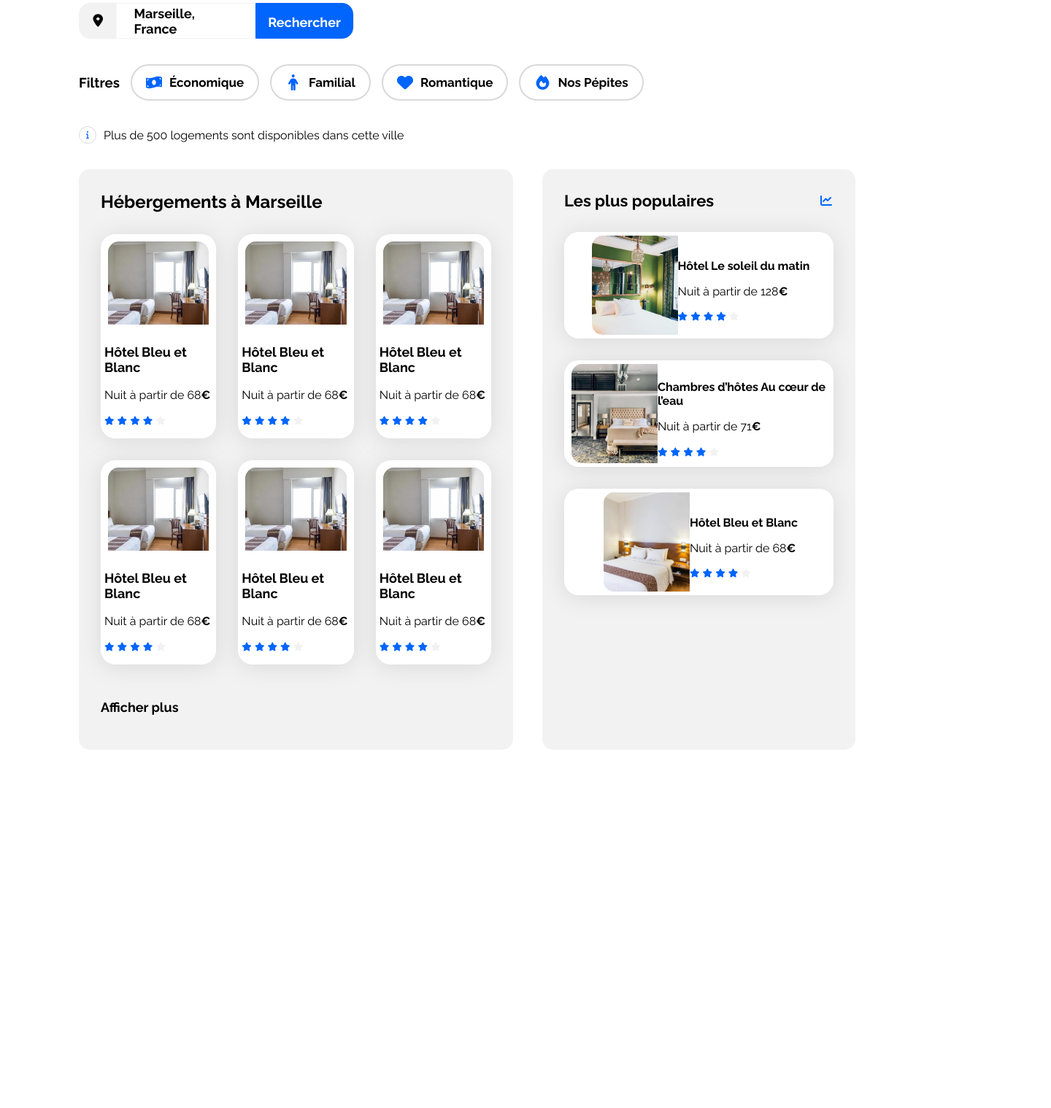
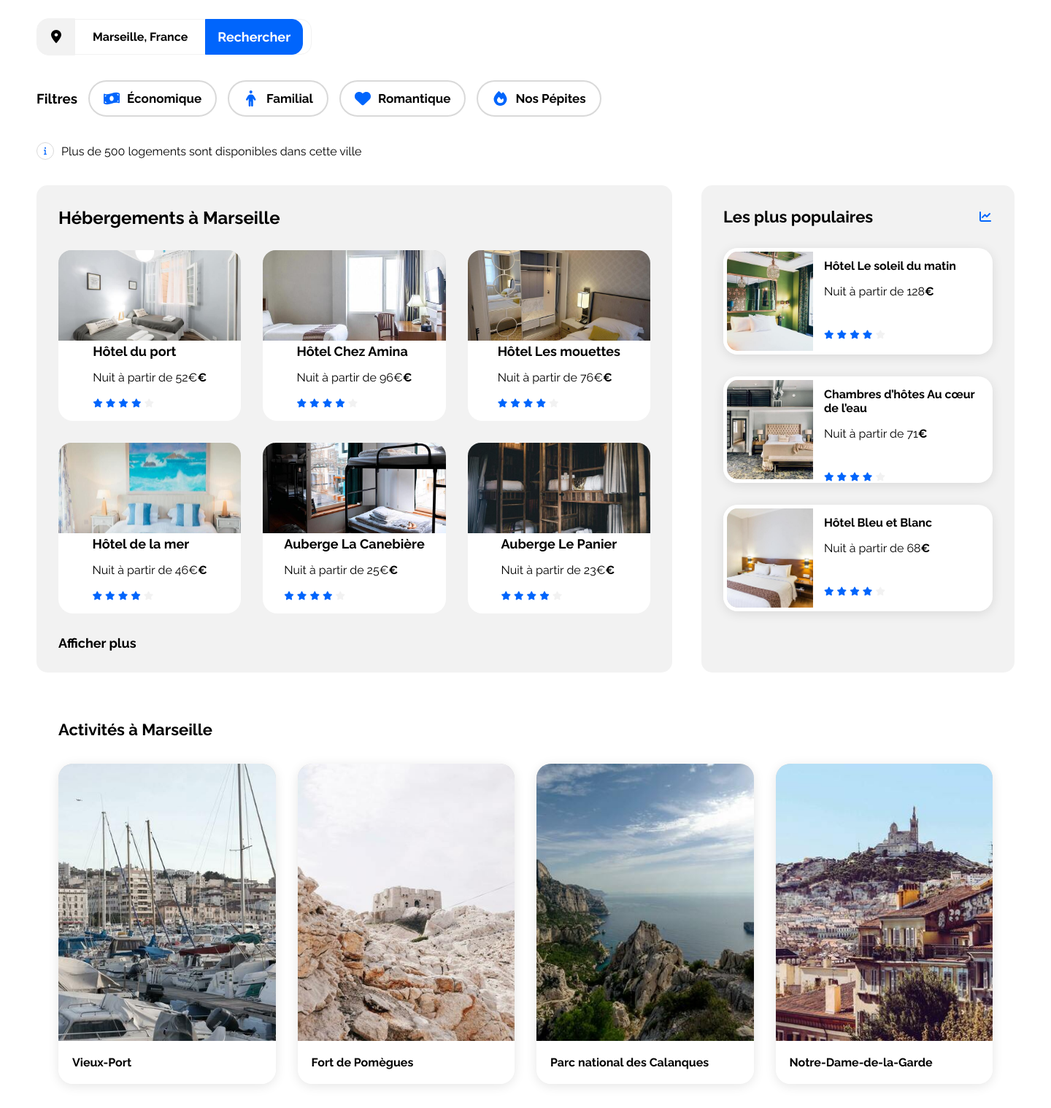
Before and after one commit to DagueG/Web-Project, a plain HTML site: page index.html in a window 1280 px wide. Shown: the part 172-1691 px from the top of the page at 73% size, 1440 px wide, since content can reach past the window. Before the commit the page ends 1208 px from the top, so only its background shows below. Drawn offline with Linux system fonts and the light colour scheme.

Commit message:
ADD: Activite section

```diff
--- a/css/style.css
+++ b/css/style.css
@@ -1,10 +1,13 @@
-/****** General ***********/
 * {
     font-family: 'Raleway', sans-serif;
     box-sizing: border-box;
 }
 
 h2 {
+    margin: 0;
+}
+
+h3 {
     margin: 0;
 }
 
@@ -19,15 +22,12 @@ h2 {
 }
 
 body {
+    margin: 0;
     display: flex;
-    justify-content: center;
-}
-
-.main-container {
-    width: 100%;
-    max-width: 1440px;
-    padding: 0 50px;
-    box-sizing: border-box;
+    width: 1440px;
+    flex-direction: column;
+    align-items: flex-start;
+    gap: 30px;
 }
 
 a {
@@ -38,17 +38,6 @@ a {
 .section-title {
     margin: 0;
     font-size: 22px;
-}
-
-.card {
-    background-color: white;
-    border-radius: 20px;
-    padding: 5px;
-    filter: drop-shadow(0px 3px 15px rgba(0, 0, 0, 0.1));
-}
-
-.card img {
-    object-fit: cover;
 }
 
 .card-title {
@@ -69,12 +58,12 @@ a {
 @media (max-width: 767.98px) {
 }
 
-
 header {
-    height: 80px;
     display: flex;
-    justify-content: space-between;
-    align-items: center;
+    justify-content: center;
+    align-items: flex-start;
+    gap: 934.91px;
+    align-self: stretch;
 }
 
 nav ul {
@@ -164,11 +153,13 @@ nav ul {
 }
 
 .search-bar button {
+    display: flex;
     height: 49px;
     padding: 15px 16px;
+    align-items: center;
     gap: 10px;
+    border-radius: 0px 15px 15px 0px;
 
-    border-radius: 0px 15px 15px 0px;
     border: 1px solid var(--main-color, #0065FC);
     background: var(--main-color, #0065FC);
     color: #ffffff;
@@ -239,6 +230,10 @@ main {
     align-self: stretch;
 }
 
+.card img {
+    object-fit: cover;
+}
+
 .offer-main {
     display: flex;
     padding: 30px;
@@ -274,7 +269,6 @@ main {
     align-self: stretch;
     color: #000;
 
-    /* Title/Filter */
     font-family: Raleway;
     font-size: 18px;
     font-style: normal;
@@ -285,8 +279,7 @@ main {
 .offer-main .card img {
     height: 124px;
     align-self: stretch;
-    border-radius: 20px 20px 0px 0px;
-    border: 5px solid var(--White, #FFF);
+    border-radius: 18px 18px 0px 0px;
     background: url(<path-to-image>), lightgray 50% / cover no-repeat;
 }
 
@@ -310,7 +303,7 @@ main {
     background: var(--Grey, #F2F2F2);
 }
 
-.populaires-cards {
+.frame-sponso {
     display: flex;
     flex-direction: column;
     align-items: flex-start;
@@ -335,15 +328,31 @@ main {
     height: 15.75px;
 }
 
-.populaires-cards .card {
+.frame-sponso .card {
     display: flex;
     height: 146px;
     justify-content: center;
     align-items: center;
     align-self: stretch;
+
+    padding: 0;
+    border-radius: 20px;
+    background: #FFF;
+
+    box-shadow: 0px 3px 15px 0px rgba(0, 0, 0, 0.10);
 }
 
-.populaires-cards .card img {
+.frame-sponso .card-content {
+    display: flex;
+    width: 246px;
+    height: 136px;
+    padding: 10px 5px 5px 15px;
+    flex-direction: column;
+    align-items: flex-start;
+    gap: 24px;
+}
+
+.frame-sponso .card img {
     width: 123px;
     height: 146px;
 
@@ -353,3 +362,88 @@ main {
     border-left: 5px solid var(--White, #FFF);
     background: url(<path-to-image>), lightgray 50% / cover no-repeat;
 }
+
+.search-text {
+    text-align: center;
+    font-size: 17x;
+    font-style: normal;
+    font-weight: 700;
+    line-height: normal;
+}
+
+.activite {
+    display: flex;
+    padding: 30px;
+    flex-direction: column;
+    align-items: flex-start;
+    gap: 30px;
+    align-self: stretch;
+}
+
+.activite h2 {
+    height: 30.019px;
+    align-self: stretch;
+
+    color: #000;
+
+    /* Title/Section */
+    font-family: Raleway;
+    font-size: 22px;
+    font-style: normal;
+    font-weight: 700;
+    line-height: normal;
+}
+
+.frame-activite {
+    display: flex;
+    align-items: flex-start;
+    gap: 30px;
+    align-self: stretch;
+}
+
+.frame-activite .card {
+    display: flex;
+    height: 439px;
+    flex-direction: column;
+    justify-content: flex-end;
+    align-items: center;
+    flex: 1 0 0;
+    border-radius: 20px;
+
+    /* Shadow/Card */
+    box-shadow: 0px 3px 15px 0px rgba(0, 0, 0, 0.10);
+}
+
+.frame-activite .card img {
+    height: 380px;
+    width: 100%;
+    flex-shrink: 0;
+    align-self: stretch;
+    border-radius: 20px 20px 0px 0px;
+    background: url(<path-to-image), lightgray 50% / cover no-repeat;
+}
+
+.frame-activite .card .card-content {
+    display: flex;
+    padding: 20px 19px;
+    flex-direction: column;
+    justify-content: center;
+    align-items: flex-start;
+    gap: 10px;
+    align-self: stretch;
+
+    border-radius: 0px 0px 20px 20px;
+    background: var(--White, #FFF);
+}
+
+.frame-activite .card .card-content h3 {
+    align-self: stretch;
+    color: #000;
+
+    /* Card/Title */
+    font-family: Raleway;
+    font-size: 16px;
+    font-style: normal;
+    font-weight: 700;
+    line-height: normal;
+}
--- a/index.html
+++ b/index.html
@@ -15,7 +15,6 @@
 </head>
 
 <body>
-    <div class="main-container">
     <header>
         <div class="logo-container">
             <img src="images/logo/Booki.png" alt="Logo Booki">
@@ -39,7 +38,7 @@
                         <path d="M51.5 1V0.5H51H16C7.43959 0.5 0.5 7.43959 0.5 16V35C0.5 43.5604 7.43959 50.5 16 50.5H51H51.5V50V1Z" fill="#F2F2F2" stroke="#F2F2F2"/>
                         <path d="M25.1359 33.5955C23.2328 31.3326 19 25.8481 19 22.7675C19 19.0299 22.134 16 26 16C29.8646 16 33 19.0299 33 22.7675C33 25.8481 28.7344 31.3326 26.8641 33.5955C26.4156 34.1348 25.5844 34.1348 25.1359 33.5955ZM26 25.0234C27.287 25.0234 28.3333 24.0117 28.3333 22.7675C28.3333 21.5233 27.287 20.5117 26 20.5117C24.713 20.5117 23.6667 21.5233 23.6667 22.7675C23.6667 24.0117 24.713 25.0234 26 25.0234Z" fill="black"/>
                     </svg>
-                    <span class="search-text">Marseille, France</span>
+                    <p class="search-text">Marseille, France</p>
                     <button>Rechercher</button>
                 </div>
                 <div class="filter-bar">
@@ -85,11 +84,11 @@
                     <h2>Hébergements à Marseille</h2>
                     <div class="frame-main">
                         <article class="card">
-                            <img src="./images/hebergements/febrian-zakaria.jpg" alt="Image de la chambre d'hôtel montrant un lit">
+                            <img src="./images/hebergements/fred-kleber.jpg" alt="Image de la chambre d'hôtel montrant un lit">
                             <div class="card-content">
                                 <div class="card-txt">
-                                    <h3 class="card-title">Hôtel Bleu et Blanc</h3>
-                                    <p class="card-subtitle">Nuit à partir de 68<span class="euro">€</span></p>
+                                    <h3 class="card-title">Hôtel du port</h3>
+                                    <p class="card-subtitle">Nuit à partir de 52€<span class="euro">€</span></p>
                                 </div>
                                 <div class="card-rating">
                                     <i class="fa-xs fa-solid fa-star" aria-hidden="true"></i>
@@ -105,8 +104,8 @@
                             <img src="./images/hebergements/febrian-zakaria.jpg" alt="Image de la chambre d'hôtel montrant un lit">
                             <div class="card-content">
                                 <div class="card-txt">
-                                    <h3 class="card-title">Hôtel Bleu et Blanc</h3>
-                                    <p class="card-subtitle">Nuit à partir de 68<span class="euro">€</span></p>
+                                    <h3 class="card-title">Hôtel Chez Amina</h3>
+                                    <p class="card-subtitle">Nuit à partir de 96€<span class="euro">€</span></p>
                                 </div>
                                 <div class="card-rating">
                                     <i class="fa-xs fa-solid fa-star" aria-hidden="true"></i>
@@ -119,11 +118,11 @@
                             </div>
                         </article>
                         <article class="card">
-                            <img src="./images/hebergements/febrian-zakaria.jpg" alt="Image de la chambre d'hôtel montrant un lit">
+                            <img src="./images/hebergements/reisetopia.jpg" alt="Image de la chambre d'hôtel montrant un lit">
                             <div class="card-content">
                                 <div class="card-txt">
-                                    <h3 class="card-title">Hôtel Bleu et Blanc</h3>
-                                    <p class="card-subtitle">Nuit à partir de 68<span class="euro">€</span></p>
+                                    <h3 class="card-title">Hôtel Les mouettes</h3>
+                                    <p class="card-subtitle">Nuit à partir de 76€<span class="euro">€</span></p>
                                 </div>
                                 <div class="card-rating">
                                     <i class="fa-xs fa-solid fa-star" aria-hidden="true"></i>
@@ -138,11 +137,11 @@
                     </div>
                     <div class="frame-main">
                         <article class="card">
-                            <img src="./images/hebergements/febrian-zakaria.jpg" alt="Image de la chambre d'hôtel montrant un lit">
+                            <img src="./images/hebergements/annie-spratt.jpg" alt="Image de la chambre d'hôtel montrant un lit">
                             <div class="card-content">
                                 <div class="card-txt">
-                                    <h3 class="card-title">Hôtel Bleu et Blanc</h3>
-                                    <p class="card-subtitle">Nuit à partir de 68<span class="euro">€</span></p>
+                                    <h3 class="card-title">Hôtel de la mer</h3>
+                                    <p class="card-subtitle">Nuit à partir de 46€<span class="euro">€</span></p>
                                 </div>
                                 <div class="card-rating">
                                     <i class="fa-xs fa-solid fa-star" aria-hidden="true"></i>
@@ -155,11 +154,11 @@
                             </div>
                         </article>
                         <article class="card">
-                            <img src="./images/hebergements/febrian-zakaria.jpg" alt="Image de la chambre d'hôtel montrant un lit">
+                            <img src="./images/hebergements/marcus-loke.jpg" alt="Image de la chambre d'hôtel montrant un lit">
                             <div class="card-content">
                                 <div class="card-txt">
-                                    <h3 class="card-title">Hôtel Bleu et Blanc</h3>
-                                    <p class="card-subtitle">Nuit à partir de 68<span class="euro">€</span></p>
+                                    <h3 class="card-title">Auberge La Canebière</h3>
+                                    <p class="card-subtitle">Nuit à partir de 25€<span class="euro">€</span></p>
                                 </div>
                                 <div class="card-rating">
                                     <i class="fa-xs fa-solid fa-star" aria-hidden="true"></i>
@@ -172,11 +171,11 @@
                             </div>
                         </article>
                         <article class="card">
-                            <img src="./images/hebergements/febrian-zakaria.jpg" alt="Image de la chambre d'hôtel montrant un lit">
+                            <img src="./images/hebergements/nicate-lee.jpg" alt="Image de la chambre d'hôtel montrant un lit">
                             <div class="card-content">
                                 <div class="card-txt">
-                                    <h3 class="card-title">Hôtel Bleu et Blanc</h3>
-                                    <p class="card-subtitle">Nuit à partir de 68<span class="euro">€</span></p>
+                                    <h3 class="card-title">Auberge Le Panier</h3>
+                                    <p class="card-subtitle">Nuit à partir de 23€<span class="euro">€</span></p>
                                 </div>
                                 <div class="card-rating">
                                     <i class="fa-xs fa-solid fa-star" aria-hidden="true"></i>
@@ -197,7 +196,7 @@
                         <h2 class="section-title">Les plus populaires</h2>
                         <i class="fa-solid fa-chart-line" aria-hidden="true"></i>
                     </div>
-                    <div class="populaires-cards">
+                    <div class="frame-sponso">
                         <article class="card">
                             <img src="./images/hebergements/emile-guillemot.jpg" alt="Image de la chambre d'hôtel montrant un lit">
                             <div class="card-content">
@@ -252,9 +251,37 @@
                     </div>
                 </div>
             </section>
+            <section class="activite">
+                <h2 class="activite-title">Activités à Marseille</h2>
+                <div class="frame-activite">
+                    <article class="card">
+                        <img src="./images/activites/reno-laithienne.jpg" alt="Image de la chambre d'hôtel montrant un lit">
+                        <div class="card-content">
+                            <h3 class="card-title">Vieux-Port</h3>
+                        </div>
+                    </article>
+                    <article class="card">
+                        <img src="./images/activites/paul-hermann.jpg" alt="Image de la chambre d'hôtel montrant un lit">
+                        <div class="card-content">
+                            <h3 class="card-title">Fort de Pomègues</h3>
+                        </div>
+                    </article>
+                    <article class="card">
+                        <img src="./images/activites/kilyan-sockalingum.jpg" alt="Image de la chambre d'hôtel montrant un lit">
+                        <div class="card-content">
+                            <h3 class="card-title">Parc national des Calanques</h3>
+                        </div>
+                    </article>
+                    <article class="card">
+                        <img src="./images/activites/florian-wehde.jpg" alt="Image de la chambre d'hôtel montrant un lit">
+                        <div class="card-content">
+                            <h3 class="card-title">Notre-Dame-de-la-Garde</h3>
+                        </div>
+                    </article>
+                </div>
+            </section>
         </main>
         <footer></footer>
-    </div>
 </body>
 
 </html>
```
Lines whose indentation alone changed are shown as unchanged.
